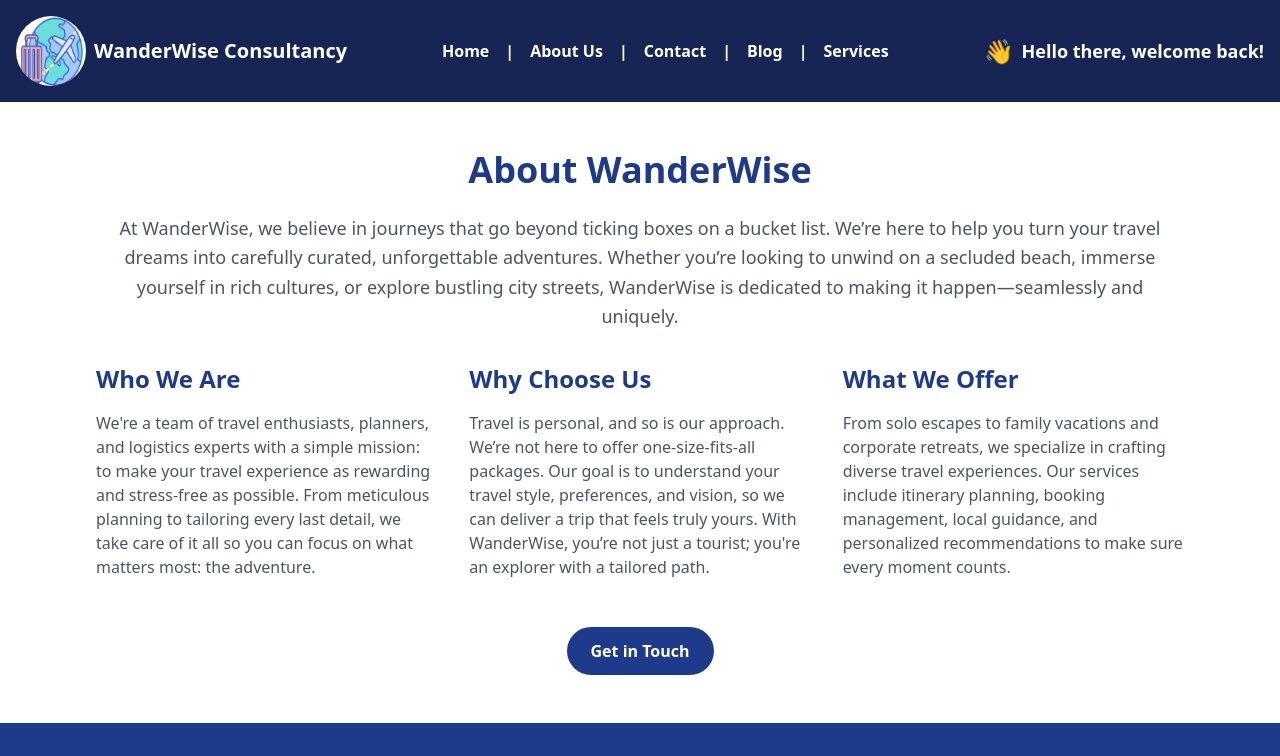
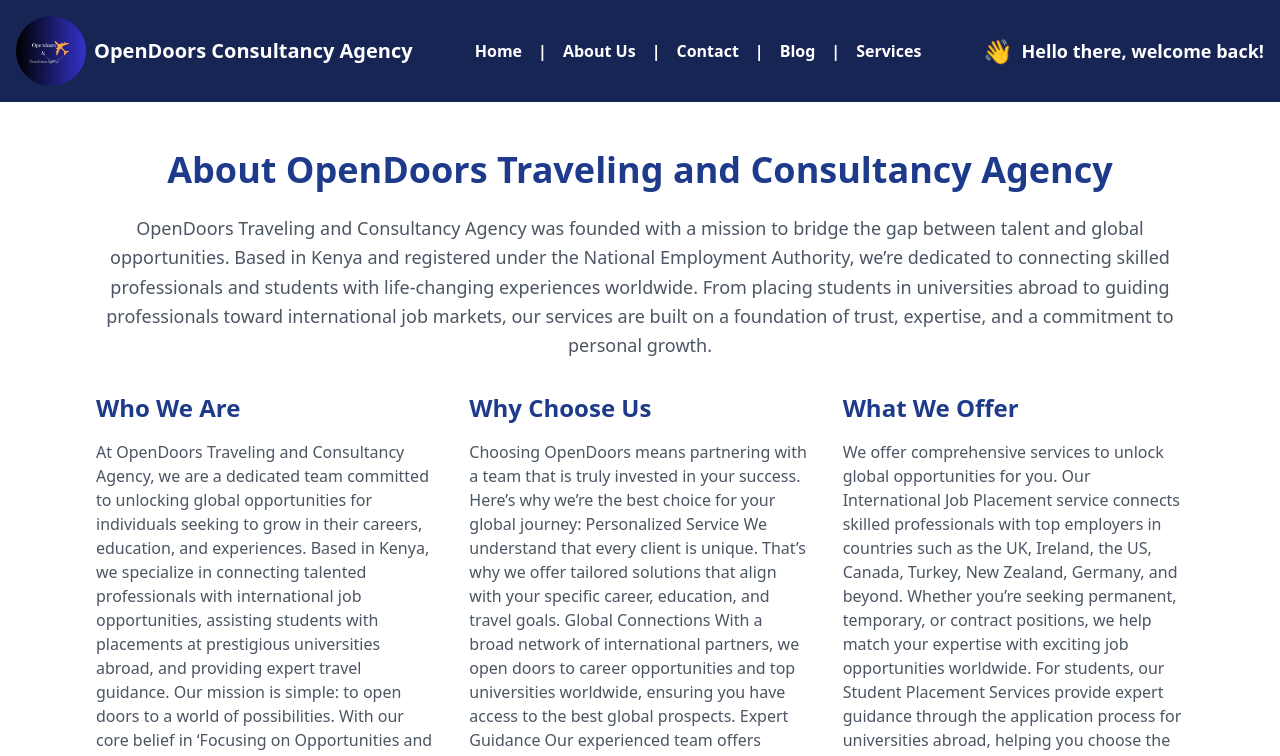
Before and after one commit to RUTHJEMELI/travelling, a React (Create React App) app: page /about in a window 1280 px wide. Shown: the top 756 px of the page. Built offline with nearby package versions, Linux system fonts and the light colour scheme.

Commit message:
changes by nathan

```diff
--- a/src/pages/About.jsx
+++ b/src/pages/About.jsx
@@ -5,53 +5,92 @@ function About() {
 		<section className='bg-white text-gray-800 py-12 px-6 md:px-12 lg:px-24'>
 			<div className='container mx-auto text-center'>
 				<h1 className='text-4xl font-bold mb-6 text-blue-900'>
-					About WanderWise
+					About OpenDoors Traveling and Consultancy Agency
 				</h1>
 				<p className='text-lg leading-relaxed text-gray-600 mb-8'>
-					At WanderWise, we believe in journeys that go beyond ticking boxes on
-					a bucket list. We’re here to help you turn your travel dreams into
-					carefully curated, unforgettable adventures. Whether you’re looking to
-					unwind on a secluded beach, immerse yourself in rich cultures, or
-					explore bustling city streets, WanderWise is dedicated to making it
-					happen—seamlessly and uniquely.
+					OpenDoors Traveling and Consultancy Agency was founded with a mission
+					to bridge the gap between talent and global opportunities. Based in
+					Kenya and registered under the National Employment Authority, we’re
+					dedicated to connecting skilled professionals and students with
+					life-changing experiences worldwide. From placing students in
+					universities abroad to guiding professionals toward international job
+					markets, our services are built on a foundation of trust, expertise,
+					and a commitment to personal growth.
 				</p>
 
-				<div className='flex flex-col md:flex-row justify-center items-center gap-8'>
-					<div className='md:w-1/3 text-left'>
+				<div className='flex flex-col md:flex-row justify-center items-stretch gap-8'>
+					<div className='md:w-1/3 text-left flex flex-col'>
 						<h2 className='text-2xl font-semibold text-blue-900 mb-4'>
 							Who We Are
 						</h2>
 						<p className='text-md text-gray-600'>
-							We're a team of travel enthusiasts, planners, and logistics
-							experts with a simple mission: to make your travel experience as
-							rewarding and stress-free as possible. From meticulous planning to
-							tailoring every last detail, we take care of it all so you can
-							focus on what matters most: the adventure.
+							At OpenDoors Traveling and Consultancy Agency, we are a dedicated
+							team committed to unlocking global opportunities for individuals
+							seeking to grow in their careers, education, and experiences.
+							Based in Kenya, we specialize in connecting talented professionals
+							with international job opportunities, assisting students with
+							placements at prestigious universities abroad, and providing
+							expert travel guidance. Our mission is simple: to open doors to a
+							world of possibilities. With our core belief in ‘Focusing on
+							Opportunities and Travel,’ we empower our clients to broaden their
+							horizons and achieve their aspirations. Whether you're exploring
+							new career paths, advancing your education, or navigating the
+							world of international travel, we’re here to support your journey
+							every step of the way.
 						</p>
 					</div>
 
-					<div className='md:w-1/3 text-left'>
+					<div className='md:w-1/3 text-left flex flex-col'>
 						<h2 className='text-2xl font-semibold text-blue-900 mb-4'>
 							Why Choose Us
 						</h2>
 						<p className='text-md text-gray-600'>
-							Travel is personal, and so is our approach. We’re not here to
-							offer one-size-fits-all packages. Our goal is to understand your
-							travel style, preferences, and vision, so we can deliver a trip
-							that feels truly yours. With WanderWise, you’re not just a
-							tourist; you're an explorer with a tailored path.
+							Choosing OpenDoors means partnering with a team that is truly
+							invested in your success. Here’s why we’re the best choice for
+							your global journey: Personalized Service We understand that every
+							client is unique. That’s why we offer tailored solutions that
+							align with your specific career, education, and travel goals.
+							Global Connections With a broad network of international partners,
+							we open doors to career opportunities and top universities
+							worldwide, ensuring you have access to the best global prospects.
+							Expert Guidance Our experienced team offers professional advice
+							and support throughout your entire journey—from job placements and
+							student applications to seamless travel planning. Trust and
+							Integrity Registered under the National Employment Authority of
+							Kenya, we pride ourselves on transparency, reliability, and the
+							trust we’ve built with our clients over the years. Dedicated
+							Support We are here for you every step of the way. Our team is
+							always ready to answer your questions and provide the guidance you
+							need to make informed decisions.
 						</p>
 					</div>
 
-					<div className='md:w-1/3 text-left'>
+					<div className='md:w-1/3 text-left flex flex-col'>
 						<h2 className='text-2xl font-semibold text-blue-900 mb-4'>
 							What We Offer
 						</h2>
 						<p className='text-md text-gray-600'>
-							From solo escapes to family vacations and corporate retreats, we
-							specialize in crafting diverse travel experiences. Our services
-							include itinerary planning, booking management, local guidance,
-							and personalized recommendations to make sure every moment counts.
+							We offer comprehensive services to unlock global
+							opportunities for you. Our International Job Placement service
+							connects skilled professionals with top employers in countries
+							such as the UK, Ireland, the US, Canada, Turkey, New Zealand,
+							Germany, and beyond. Whether you’re seeking permanent, temporary,
+							or contract positions, we help match your expertise with exciting
+							job opportunities worldwide. For students, our Student Placement
+							Services provide expert guidance through the application process
+							for universities abroad, helping you choose the right programs,
+							navigate applications, and understand visa requirements for
+							destinations like the UK, US, Canada, and more. Our Travel
+							Consultation and Planning ensures that individuals and groups can
+							make informed travel decisions, offering advice on destinations,
+							flight bookings, accommodation, and travel needs. We also offer
+							Visa Assistance, making the visa application process simpler by
+							guiding you through the necessary requirements for working,
+							studying, or traveling in countries like Canada, the US, and the
+							UK. Additionally, our Career Counseling and Guidance helps you
+							with career decisions, resume building, and interview preparation,
+							ensuring you're fully equipped for success in the global job
+							market.
 						</p>
 					</div>
 				</div>
--- a/src/pages/Contact.jsx
+++ b/src/pages/Contact.jsx
@@ -182,13 +182,13 @@ function Contact() {
 							come true!
 						</p>
 						<p className='text-gray-600'>
-							<strong>Email:</strong> info@wanderwise.com
+							<strong>Email:</strong> info@opendoorstravelling.com
 						</p>
 						<p className='text-gray-600'>
-							<strong>Phone:</strong> +254-123-456-789
+							<strong>Phone:</strong> +254-719-682-399
 						</p>
 						<p className='text-gray-600'>
-							<strong>Location:</strong> Nairobi, Kenya
+							<strong>Location:</strong> 11th fl., Tomboya St., Nairobi
 						</p>
 					</div>
 				</div>
--- a/src/pages/Header.jsx
+++ b/src/pages/Header.jsx
@@ -1,7 +1,7 @@
 import React, { useState } from 'react';
 import { Link } from 'react-router-dom';
 import '@fortawesome/fontawesome-free/css/all.min.css';
-import logo from '../assets/logo.png';
+import myLogo from '../assets/myLogo.jpeg'
 import { FaBars, FaTimes } from 'react-icons/fa';
 
 const Header = () => {
@@ -19,12 +19,14 @@ const Header = () => {
 				<div className='flex items-center mb-2 md:mb-0'>
 					<Link to='/' className='flex items-center space-x-2'>
 						<img
-							src={logo}
+							src={myLogo}
 							alt='Logo'
 							style={{ width: '70px', height: '70px' }}
 							className='rounded-full'
 						/>
-						<h2 className='font-bold text-xl'>WanderWise Consultancy</h2>
+						<h2 className='font-bold text-xl'>
+						OpenDoors Consultancy Agency
+						</h2>
 					</Link>
 				</div>
 
--- a/src/pages/Home.jsx
+++ b/src/pages/Home.jsx
@@ -10,15 +10,14 @@ function HomePage() {
 			style={{ backgroundImage: `url(${homePageImage})` }}
 		>
 			<h1 className='text-4xl md:text-5xl font-bold text-white mb-4 text-center'>
-				Welcome to WanderWise
+				OpenDoors Traveling and Consultancy Agency
 			</h1>
 			<ReactTyped
 				className='text-2xl md:text-3xl text-blue-950 font-semibold text-center'
 				strings={[
-					"Discover the world's best travel destinations.",
-					'Plan with confidence and travel with ease.',
-					'Customized travel experiences for every wanderer.',
-					'Your journey, our expertise.',
+					'From placing students in universities abroad',
+					'to guiding professionals towards international job markets',
+					'our services are built on a foundation of trust, expertise, and a commitment to personal growth!',
 					'Explore, Dream, Discover.',
 				]}
 				typeSpeed={50}
@@ -26,9 +25,12 @@ function HomePage() {
 				loop
 			/>
 			<p className='text-lg md:text-xl font-semibold text-white mt-6 max-w-md text-center px-4'>
-				At WanderWise, we specialize in creating seamless and unforgettable
-				journeys for every traveler. Let us handle the details while you focus
-				on the experience.
+				Welcome to OpenDoors Traveling and Consultancy Agency "At OpenDoors,
+				we’re here to help you step into new opportunities. Whether you’re
+				looking for work abroad, exploring universities overseas, or need expert
+				travel guidance, we’re committed to making your goals a reality. Guided
+				by our motto, ‘Focusing on Opportunities and Travel,’ we make global
+				connections easy and achievable. Let’s open doors together!
 			</p>
 			<Link to='/contact'>
 				<button className='mt-8 px-6 py-3 bg-blue-950 text-white font-semibold rounded-lg shadow-md hover:bg-blue-800'>
--- a/src/pages/Services.jsx
+++ b/src/pages/Services.jsx
@@ -1,11 +1,11 @@
 import React from 'react';
 import {
-	FaPlaneDeparture,
-	FaHotel,
-	FaMapSigns,
+	FaGlobe,
+	FaGraduationCap,
+	FaMapMarkedAlt,
 	FaPassport,
-	FaCar,
-	FaConciergeBell,
+	FaTruckMoving,
+	FaChalkboardTeacher,
 } from 'react-icons/fa';
 
 function Services() {
@@ -16,44 +16,44 @@ function Services() {
 					Our Services
 				</h1>
 				<p className='text-center text-gray-600 max-w-2xl mx-auto mb-12 px-4'>
-					We offer a range of tailored travel consultancy services to help make
-					your journey seamless, adventurous, and unforgettable.
+					We offer a range of services to support your journey, from education
+					and career placements to visa assistance and relocation planning.
 				</p>
 
 				<div className='grid grid-cols-1 sm:grid-cols-2 lg:grid-cols-3 gap-8'>
-					{/* Flight Booking */}
+					{/* International Job Placement */}
 					<div className='bg-white shadow-md rounded-lg p-6 text-center hover:shadow-xl transition-shadow'>
-						<FaPlaneDeparture className='text-blue-900 text-5xl mx-auto mb-4' />
+						<FaGlobe className='text-blue-900 text-5xl mx-auto mb-4' />
 						<h3 className='text-xl md:text-2xl font-semibold mb-2'>
-							Flight Booking
+							International Job Placement
 						</h3>
 						<p className='text-gray-600'>
-							Let us take care of your flight reservations to give you a smooth
-							start to your journey.
+							We connect you with job opportunities abroad, helping you advance
+							your career on a global scale.
 						</p>
 					</div>
 
-					{/* Accommodation */}
+					{/* Student Placement Services */}
 					<div className='bg-white shadow-md rounded-lg p-6 text-center hover:shadow-xl transition-shadow'>
-						<FaHotel className='text-blue-900 text-5xl mx-auto mb-4' />
+						<FaGraduationCap className='text-blue-900 text-5xl mx-auto mb-4' />
 						<h3 className='text-xl md:text-2xl font-semibold mb-2'>
-							Accommodation
+							Student Placement Services
 						</h3>
 						<p className='text-gray-600'>
-							We find the best accommodation options that suit your budget and
-							preferences.
+							Find the right educational opportunities for your academic and
+							career goals with our expert placement services.
 						</p>
 					</div>
 
-					{/* Guided Tours */}
+					{/* Travel Consultation and Planning */}
 					<div className='bg-white shadow-md rounded-lg p-6 text-center hover:shadow-xl transition-shadow'>
-						<FaMapSigns className='text-blue-900 text-5xl mx-auto mb-4' />
+						<FaMapMarkedAlt className='text-blue-900 text-5xl mx-auto mb-4' />
 						<h3 className='text-xl md:text-2xl font-semibold mb-2'>
-							Guided Tours
+							Travel Consultation and Planning
 						</h3>
 						<p className='text-gray-600'>
-							Explore with confidence—our guided tours cover every detail to
-							make your experience memorable.
+							Plan your travels with ease—our consultation services cover every
+							detail to make your journey seamless.
 						</p>
 					</div>
 
@@ -64,32 +64,32 @@ function Services() {
 							Visa Assistance
 						</h3>
 						<p className='text-gray-600'>
-							Our experts handle visa applications and documentation, so you can
-							focus on the fun parts of travel.
+							Our team assists with visa applications and documentation,
+							ensuring you’re ready for travel.
 						</p>
 					</div>
 
-					{/* Car Rentals */}
+					{/* Relocation Services */}
 					<div className='bg-white shadow-md rounded-lg p-6 text-center hover:shadow-xl transition-shadow'>
-						<FaCar className='text-blue-900 text-5xl mx-auto mb-4' />
+						<FaTruckMoving className='text-blue-900 text-5xl mx-auto mb-4' />
 						<h3 className='text-xl md:text-2xl font-semibold mb-2'>
-							Car Rentals
+							Relocation Services
 						</h3>
 						<p className='text-gray-600'>
-							From airport pickups to local travel, we provide convenient car
-							rental solutions for your trip.
+							We help with your move, from logistics to settling in, making your
+							relocation smooth and stress-free.
 						</p>
 					</div>
 
-					{/* Custom Itineraries */}
+					{/* Career Counseling and Guidance */}
 					<div className='bg-white shadow-md rounded-lg p-6 text-center hover:shadow-xl transition-shadow'>
-						<FaConciergeBell className='text-blue-900 text-5xl mx-auto mb-4' />
+						<FaChalkboardTeacher className='text-blue-900 text-5xl mx-auto mb-4' />
 						<h3 className='text-xl md:text-2xl font-semibold mb-2'>
-							Custom Itineraries
+							Career Counseling and Guidance
 						</h3>
 						<p className='text-gray-600'>
-							Our consultants create tailored itineraries to match your unique
-							travel goals and schedule.
+							Get personalized guidance to help you navigate your career path
+							and make informed decisions.
 						</p>
 					</div>
 				</div>
```
Also changed, not shown: src/pages/Footer.jsx (+14 -4 lines), src/assets/myLogo.jpeg (added).
